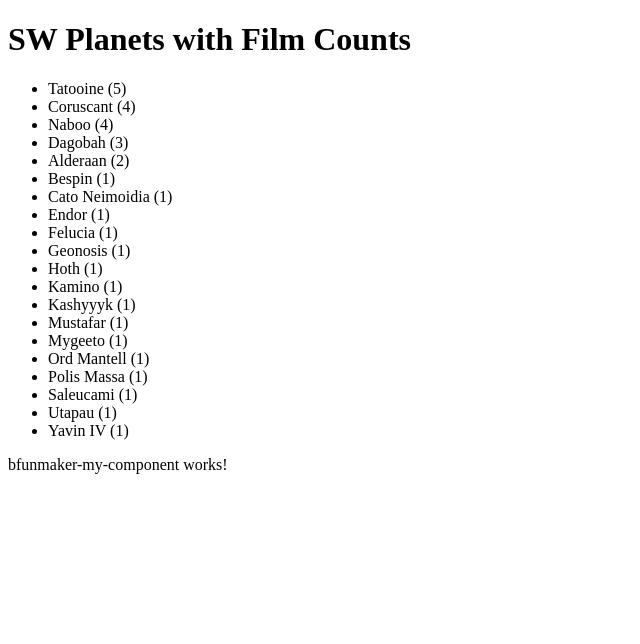
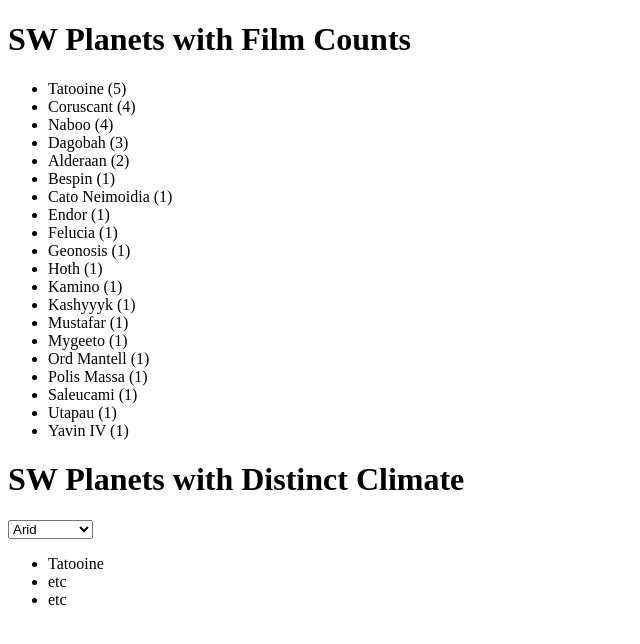
Before and after one commit to 2025-fall-js-frameworks/angular-components, an Angular app: page / in a window 1280 px wide. Shown: the top 644 px of the page, without its empty margins (0-640 px from the left). Built offline with nearby package versions, Linux system fonts and the light colour scheme.

Commit message:
Set up html with placeholders for demo of future feature

```diff
--- a/src/app/bfunmaker-my-component/bfunmaker-my-component.html
+++ b/src/app/bfunmaker-my-component/bfunmaker-my-component.html
@@ -1 +1,12 @@
-<p>bfunmaker-my-component works!</p>
+<h1>SW Planets with Distinct Climate</h1>
+<select name="climateDropDown" id="">
+	<option value="arid">Arid</option>
+	<option value="windy">Windy</option>
+	<option value="temperate">Temperate</option>
+	<option value="unkown">Unknown</option>
+</select>
+<ul>
+	<li>Tatooine</li>
+	<li>etc</li>
+	<li>etc</li>
+</ul>
```
